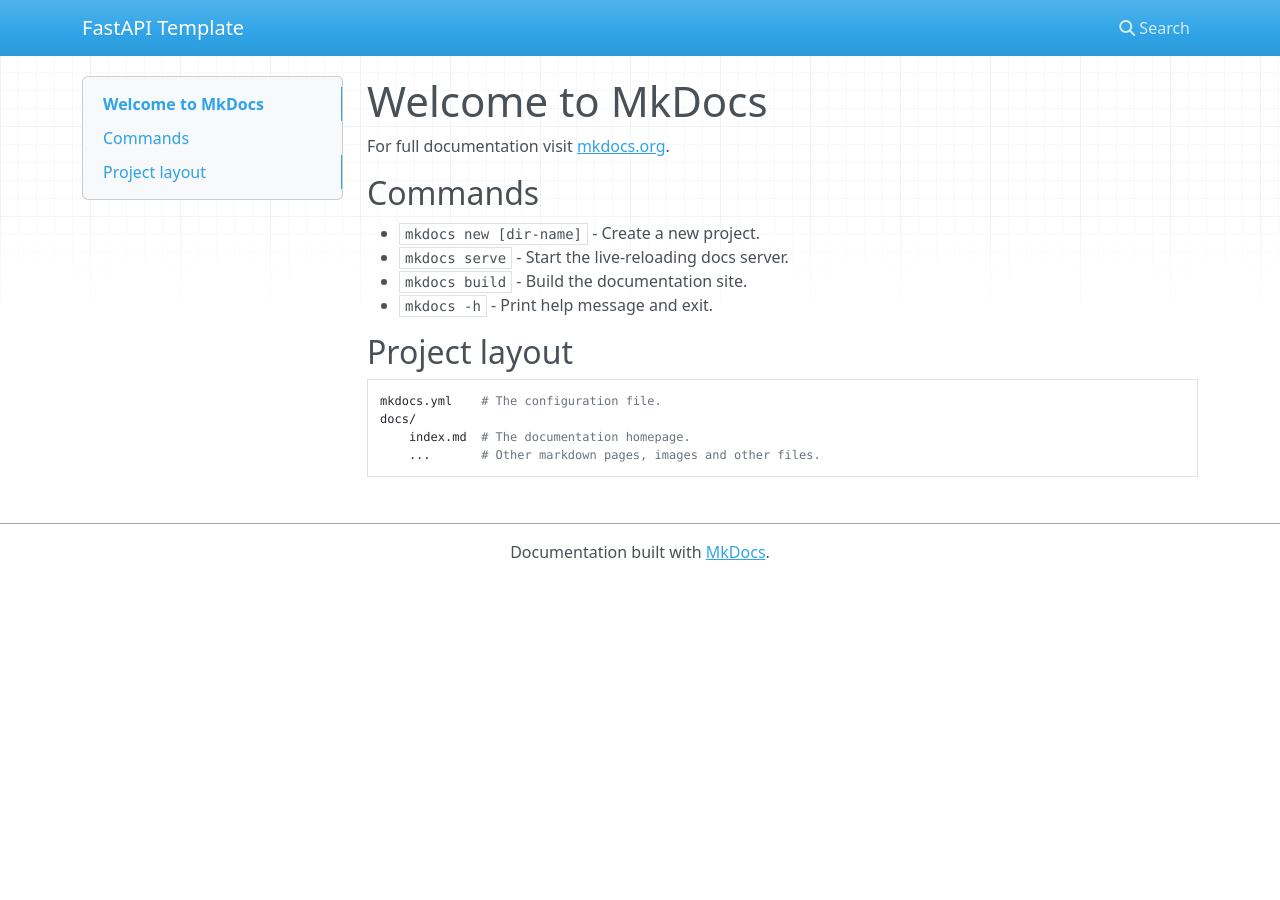
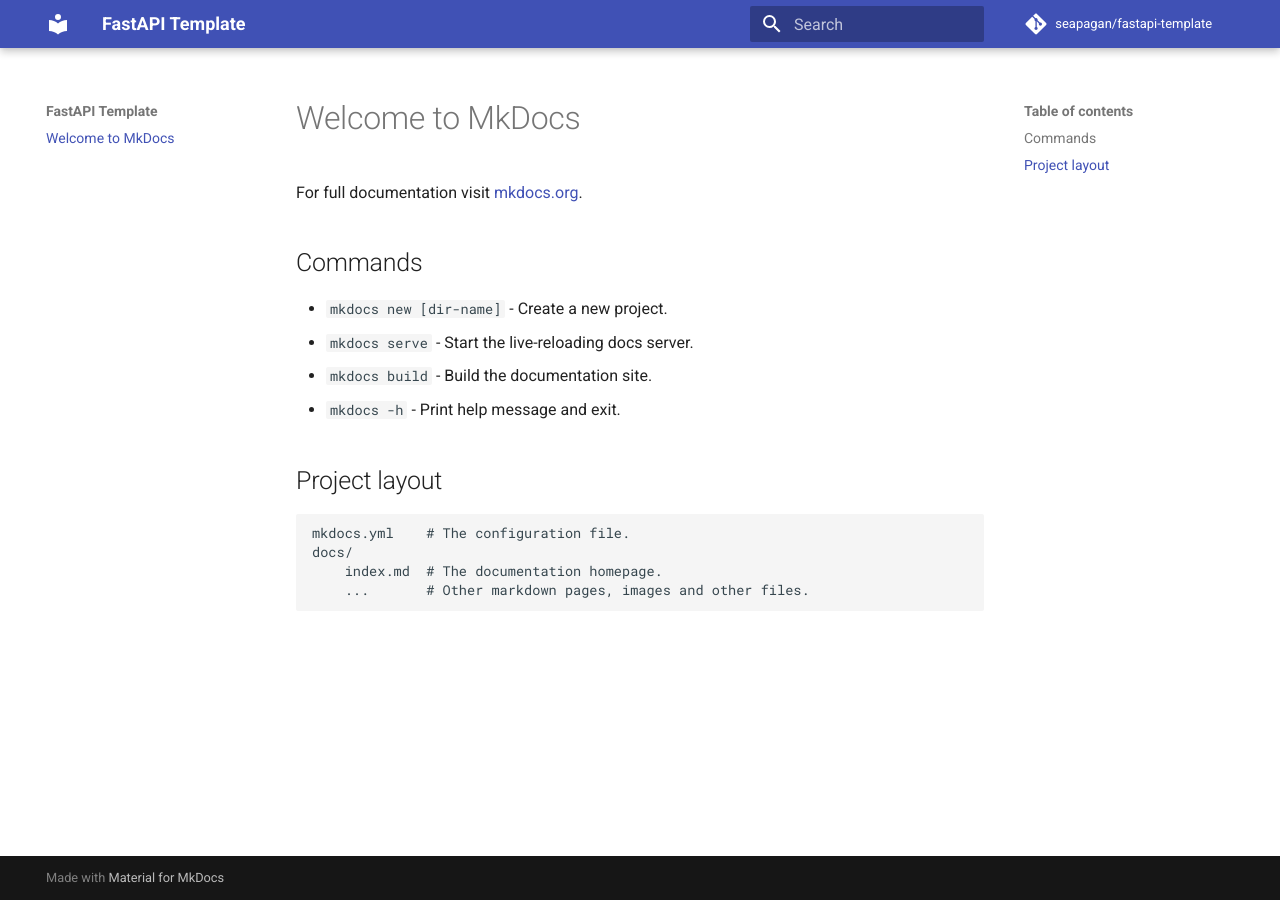
Before and after one commit to seapagan/fastapi-template, an MkDocs documentation site: the page built from docs/index.md, in a window 1280 px wide. Built offline with MkDocs 1.6.1 and Material for MkDocs 9.7.7, drawn with Linux system fonts in a browser that asks for light colours; nearby versions of some CDN libraries; comment, search, counter and statistics services are not loaded.

Commit message:
add material theme and enable some plugins
Signed-off-by: Grant Ramsay <seapagan@gmail.com>

```diff
--- a/mkdocs.yml
+++ b/mkdocs.yml
@@ -1 +1,11 @@
 site_name: FastAPI Template
+
+theme:
+  name: material
+
+plugins:
+  - mkdocstrings
+  - search
+
+repo_url: https://github.com/seapagan/fastapi-template
+repo_name: seapagan/fastapi-template
```
